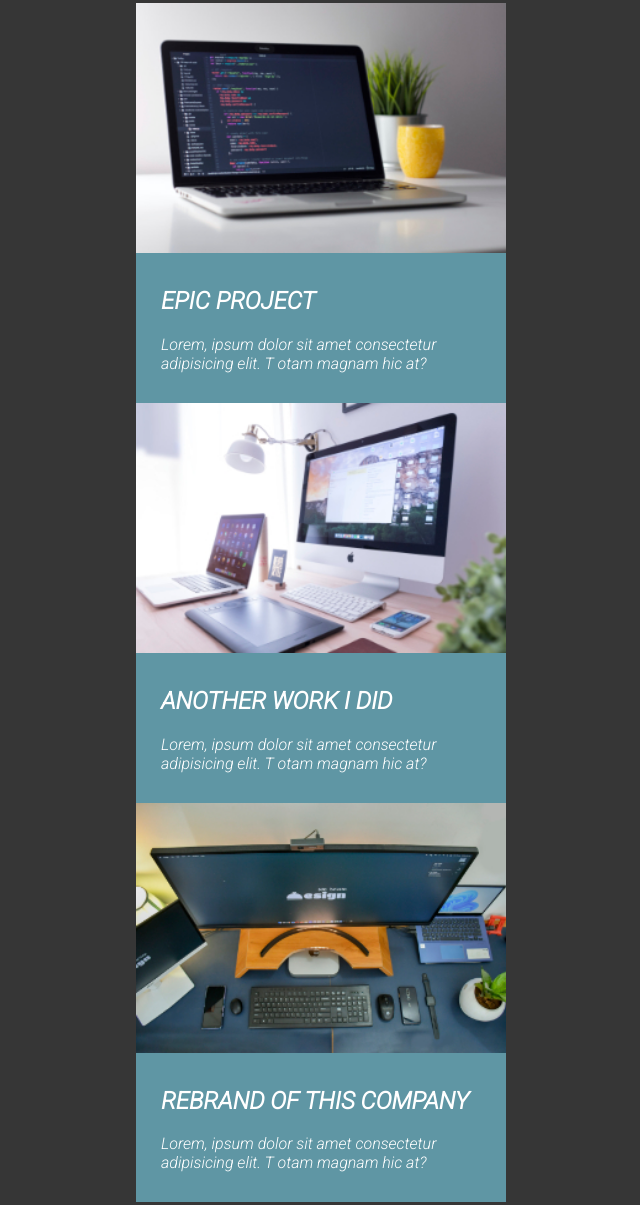
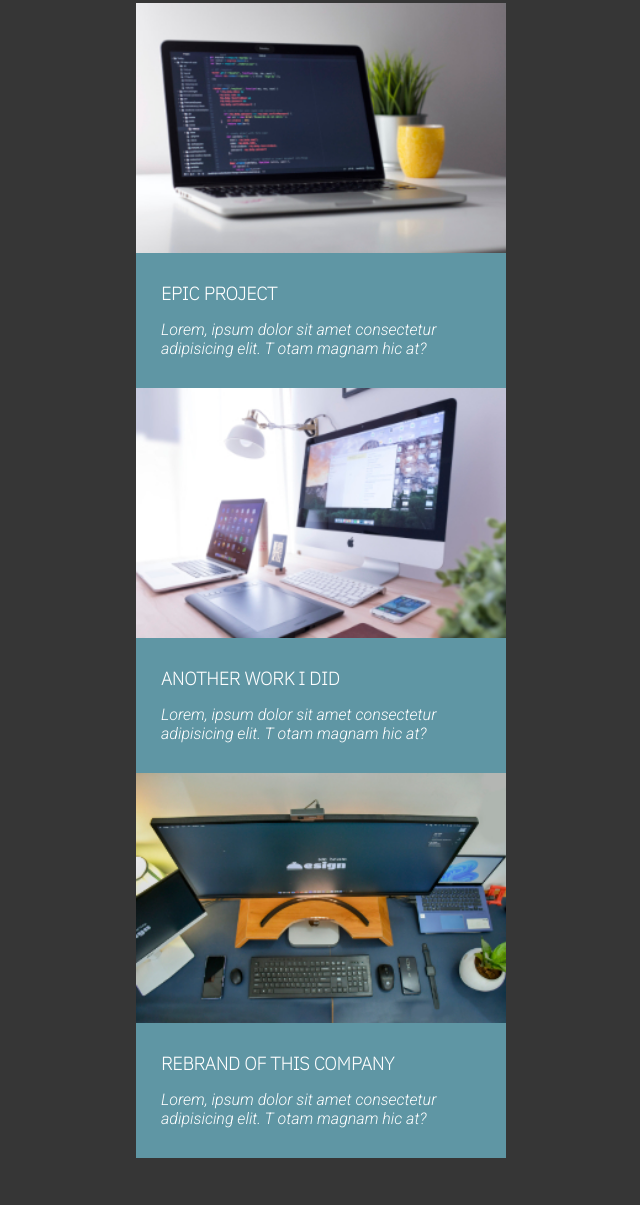
Before and after one commit to kokky02/JACK_JACKSON, a plain HTML site: page src/index.html in a window 1280 px wide. Shown: the part 819-2024 px from the top of the page, without its empty margins (319-959 px from the left). Drawn offline with Linux system fonts and the light colour scheme.

Commit message:
úprava velikosti a písma u subtitle v části What I did

```diff
--- a/src/sass/style.sass
+++ b/src/sass/style.sass
@@ -122,3 +122,7 @@ body
         &__text
             padding: 10px 10px 30px 25px
             color: $text
+
+        .subtitle
+            font-size: 18px
+            font-family: 'IBM Plex Sans', sans-serif
```
Also changed, not shown: src/css/style.css, src/css/style.min.css, 2 other files.
